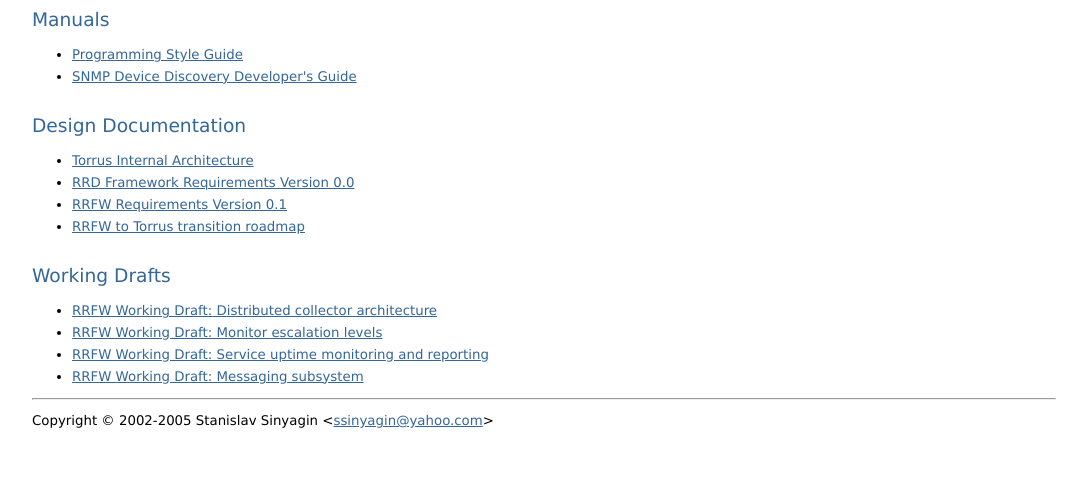
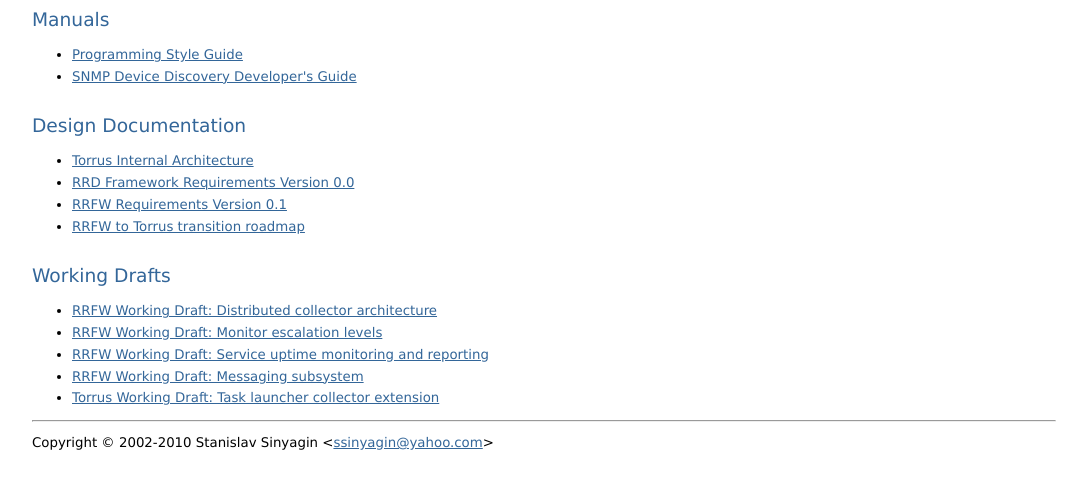
Before and after one commit to ssinyagin/torrus-newfeatures, a plain HTML site: page htdocs/devdoc/index.html in a window 1280 px wide. Shown: the part 55-544 px from the top of the page, without its empty margins (96-1183 px from the left). Drawn offline with Linux system fonts and the light colour scheme.

Commit message:
Working Draft: launcher daemon

```diff
--- a/htdocs/devdoc/index.html
+++ b/htdocs/devdoc/index.html
@@ -57,10 +57,14 @@
   <a href="wd.messaging.pod.html">RRFW Working Draft:
   Messaging subsystem</a>
 </li>
+<li>
+  <a href="wd.launcher.pod.html">Torrus Working Draft:
+  Task launcher collector extension</a>
+</li>
 </ul>
 
 <hr>
-<p>Copyright &copy; 2002-2005 Stanislav Sinyagin
+<p>Copyright &copy; 2002-2010 Stanislav Sinyagin
 &lt;<a href="mailto:ssinyagin@yahoo.com">ssinyagin@yahoo.com</a>&gt;</p>
 
 
```
